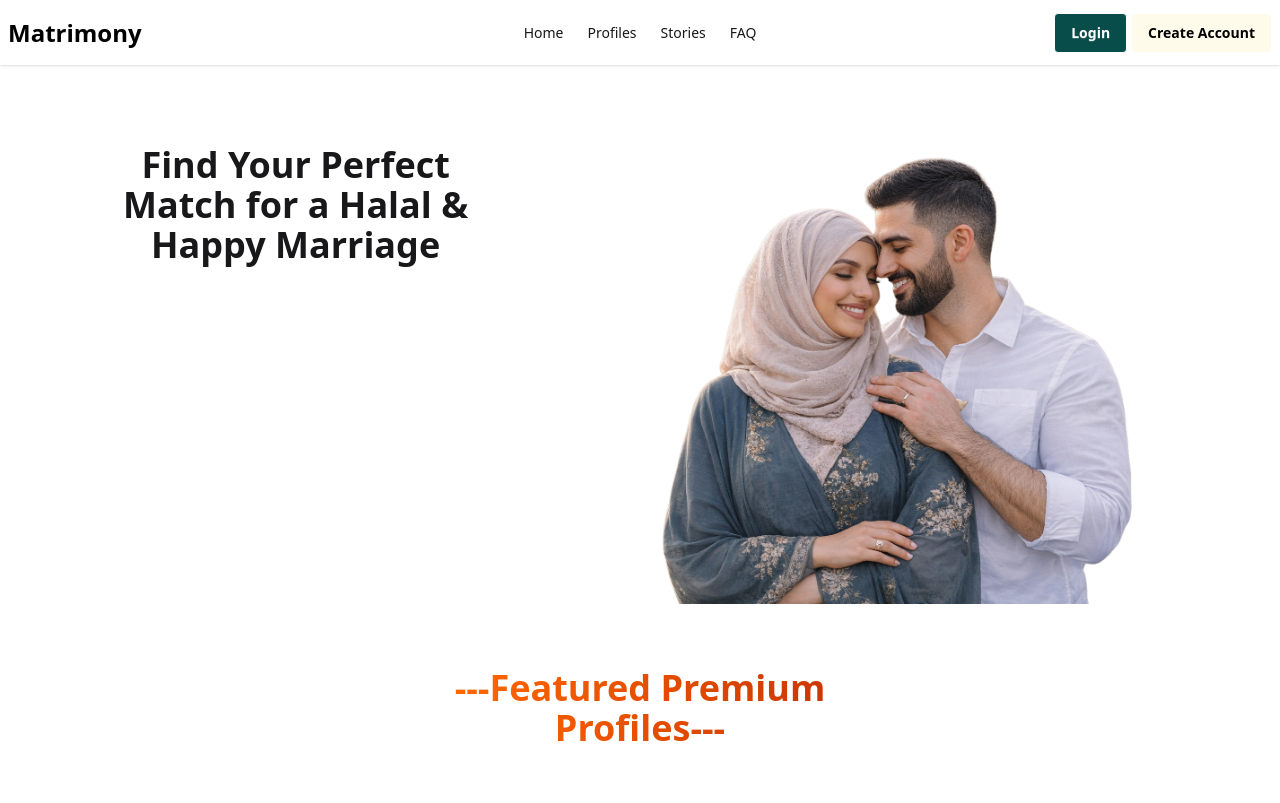
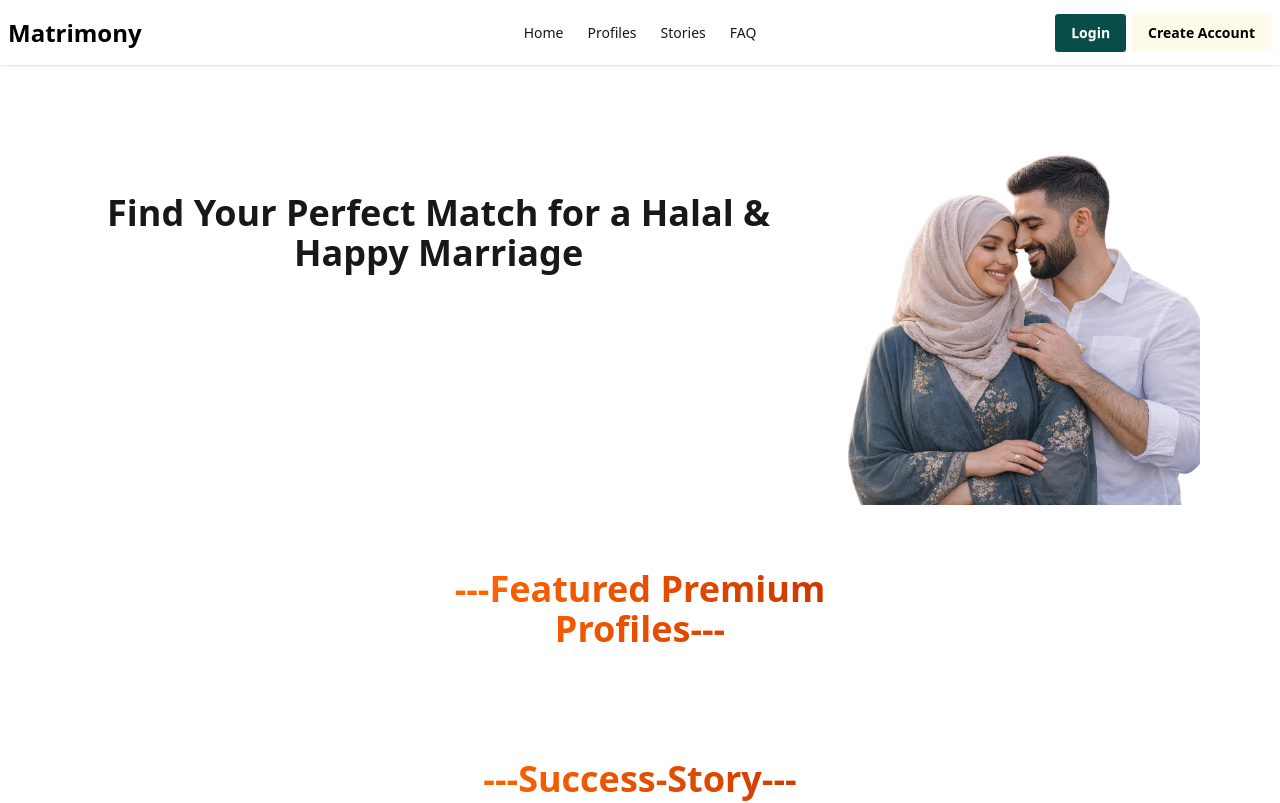
Before and after one commit to MH-liton-360/matrimony, a React (Vite) app: page /home in a window 1280 px wide. Shown: the top 803 px of the page. Built offline with nearby package versions, Linux system fonts and the light colour scheme.

Commit message:
navbar creating again

```diff
--- a/src/Components/Banner.jsx
+++ b/src/Components/Banner.jsx
@@ -6,12 +6,12 @@ const Banner = () => {
         <section className="flex justify-between pt-20 px-20">
 
             <div>
-                <p className='text-4xl font-bold text-center'>Find Your Perfect Match for a Halal & Happy Marriage</p>
+                <p className='text-4xl font-bold text-center pt-12'>Find Your Perfect Match for a Halal & Happy Marriage</p>
 
             </div>
 
             <div>
-                <img src={bannerImg} alt="" />
+                <img src={bannerImg} alt="" className='w-full h-90 object-cover' />
             </div>
 
         </section>
```
